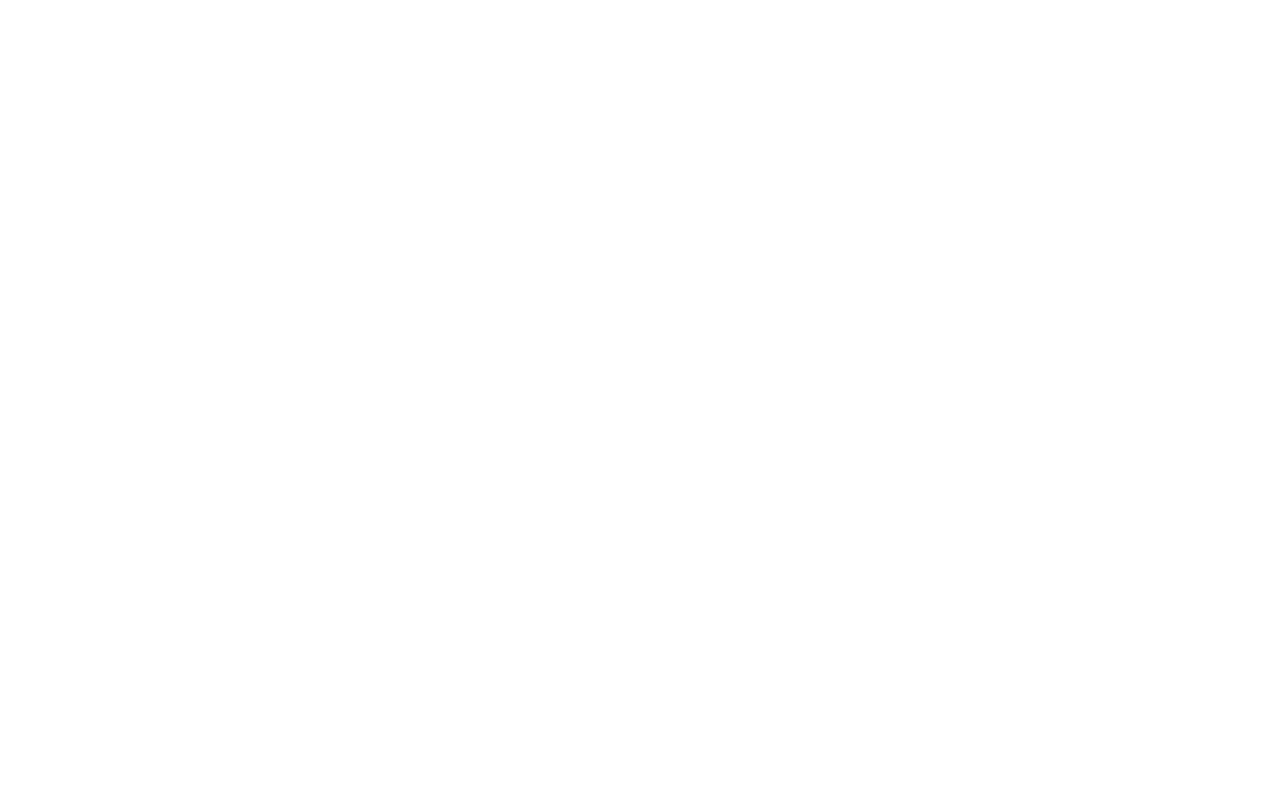
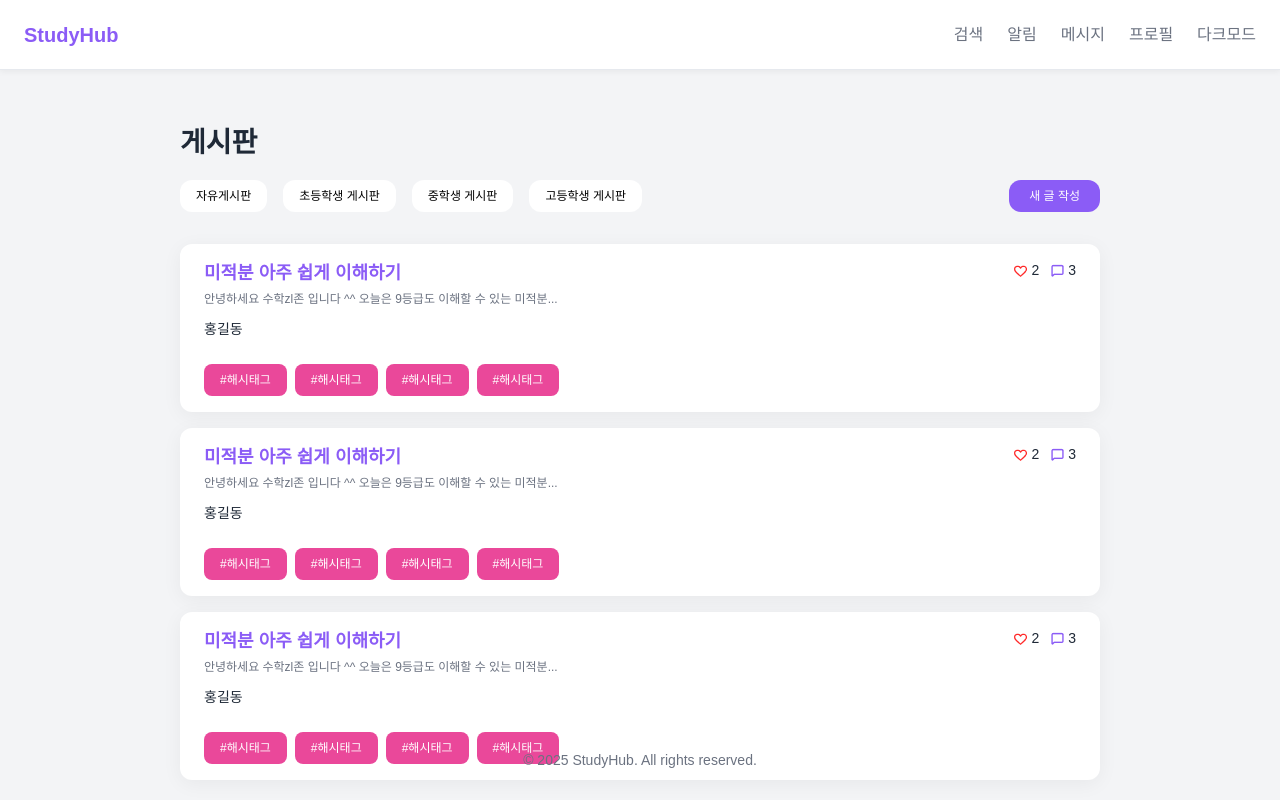
Before and after one commit to prgrms-fe-devcourse/FE7-PROJECT2-TEAM-5, a React (Vite) app: page /postList in a window 1280 px wide. Before the commit this address had no page. Built offline with nearby package versions, Linux system fonts and the light colour scheme.

Commit message:
💄 게시판 페이지 css 수정

```diff
--- a/src/App.tsx
+++ b/src/App.tsx
@@ -20,6 +20,7 @@ export default function App() {
 					<Route path="profile/:id" element={<ProfilePage />} />
 					<Route path="msg/:id" element={<DmPage />} />
 					<Route path="search" element={<PostSearchPage />} />
+					<Route path="postList" element={<PostListPage />} />
 				</Route>
 				<Route element={<AuthLayout />}>
 					<Route index path="login" element={<LoginPage />} />
--- a/src/pages/post/PostListPage.tsx
+++ b/src/pages/post/PostListPage.tsx
@@ -11,28 +11,28 @@ export default function PostListPage() {
 						<button
 							type="button"
 							className="px-4 py-2 rounded-xl bg-[#ffffff]
-						text-black font-Regular text-xs hover:bg-[#8B5CF6] hover:text-white"
+						text-black font-Regular text-xs hover:bg-[#8B5CF6] hover:text-white cursor-pointer"
 						>
 							자유게시판
 						</button>
 						<button
 							type="button"
 							className="px-4 py-2  rounded-xl bg-[#ffffff]
-						text-black font-Regular text-xs hover:bg-[#8B5CF6] hover:text-white"
+						text-black font-Regular text-xs hover:bg-[#8B5CF6] hover:text-white cursor-pointer"
 						>
 							초등학생 게시판
 						</button>
 						<button
 							type="button"
 							className="px-4 py-2  rounded-xl bg-[#ffffff]
-						text-black font-Regular text-xs hover:bg-[#8B5CF6] hover:text-white"
+						text-black font-Regular text-xs hover:bg-[#8B5CF6] hover:text-white cursor-pointer"
 						>
 							중학생 게시판
 						</button>
 						<button
 							type="button"
 							className="px-4 py-2 rounded-xl bg-[#ffffff]
-						text-black font-Regular text-xs hover:bg-[#8B5CF6] hover:text-white"
+						text-black font-Regular text-xs hover:bg-[#8B5CF6] hover:text-white cursor-pointer"
 						>
 							고등학생 게시판
 						</button>
@@ -41,7 +41,7 @@ export default function PostListPage() {
 					<button
 						type="button"
 						className="px-5 py-2 rounded-xl bg-[#8B5CF6]
-						text-white font-Regular text-xs hover:bg-[#B08DFF] hover:text-white"
+						text-white font-Regular text-xs hover:bg-[#B08DFF] hover:text-white cursor-pointer"
 					>
 						새 글 작성
 					</button>
@@ -50,7 +50,7 @@ export default function PostListPage() {
 				{/* 게시판 영역 */}
 				<div className="mt-7">
 					{/* 글 1 */}
-					<div className="w-full mb-4 px-6 py-4 rounded-xl bg-white shadow-[0_4px_20px_rgba(0,0,0,0.05)]">
+					<div className="w-full mb-4 px-6 py-4 rounded-xl bg-white shadow-[0_4px_20px_rgba(0,0,0,0.05)] cursor-pointer">
 						{/* 글 제목과 좋아요, 댓글 수 */}
 						<div className="flex justify-between items-start mb-1">
 							<h2 className=" text-[18px] font-bold text-[#8B5CF6]">
@@ -104,7 +104,7 @@ export default function PostListPage() {
 						</div>
 					</div>
 					{/* 글 2 */}
-					<div className="w-full mb-4 px-6 py-4 rounded-xl bg-white shadow-[0_4px_20px_rgba(0,0,0,0.05)]">
+					<div className="w-full mb-4 px-6 py-4 rounded-xl bg-white shadow-[0_4px_20px_rgba(0,0,0,0.05)] cursor-pointer">
 						{/* 글 제목과 좋아요, 댓글 수 */}
 						<div className="flex justify-between items-start mb-1">
 							<h2 className=" text-[18px] font-bold text-[#8B5CF6]">
@@ -158,7 +158,7 @@ export default function PostListPage() {
 						</div>
 					</div>
 					{/* 글 3 */}
-					<div className="w-full mb-4 px-6 py-4 rounded-xl bg-white shadow-[0_4px_20px_rgba(0,0,0,0.05)]">
+					<div className="w-full mb-4 px-6 py-4 rounded-xl bg-white shadow-[0_4px_20px_rgba(0,0,0,0.05)] cursor-pointer">
 						{/* 글 제목과 좋아요, 댓글 수 */}
 						<div className="flex justify-between items-start mb-1">
 							<h2 className=" text-[18px] font-bold text-[#8B5CF6]">
```
